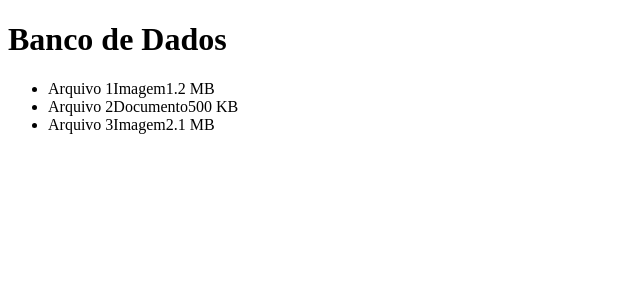
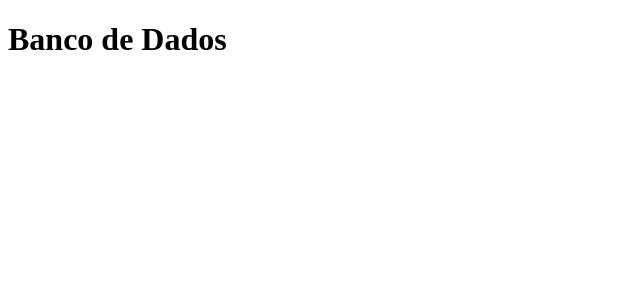
Before and after one commit to FelipeOliverb/Aps002, a React (Vite) app: page /bd in a window 1280 px wide. Shown: the top 300 px of the page, without its empty margins (0-640 px from the left). Built offline with nearby package versions, Linux system fonts and the light colour scheme.

Commit message:
mini mudanças

```diff
--- a/src/pages/bd.tsx
+++ b/src/pages/bd.tsx
@@ -1,25 +1,11 @@
 import React from 'react';
 
 const BdPage: React.FC = () => {
-  // Exemplo de dados do banco (vai ser substituído pelo banco real depois)
-  const dados = [
-    { id: 1, nome: "Arquivo 1", tipo: "Imagem", tamanho: "1.2 MB" },
-    { id: 2, nome: "Arquivo 2", tipo: "Documento", tamanho: "500 KB" },
-    { id: 3, nome: "Arquivo 3", tipo: "Imagem", tamanho: "2.1 MB" },
-  ];
+
 
   return (
     <div className="bd-page">
       <h1>Banco de Dados</h1>
-      <ul className="bd-list">
-        {dados.map((item) => (
-          <li key={item.id} className="bd-list-item">
-            <span className="bd-item-nome">{item.nome}</span>
-            <span className="bd-item-tipo">{item.tipo}</span>
-            <span className="bd-item-tamanho">{item.tamanho}</span>
-          </li>
-        ))}
-      </ul>
     </div>
   );
 };
```
